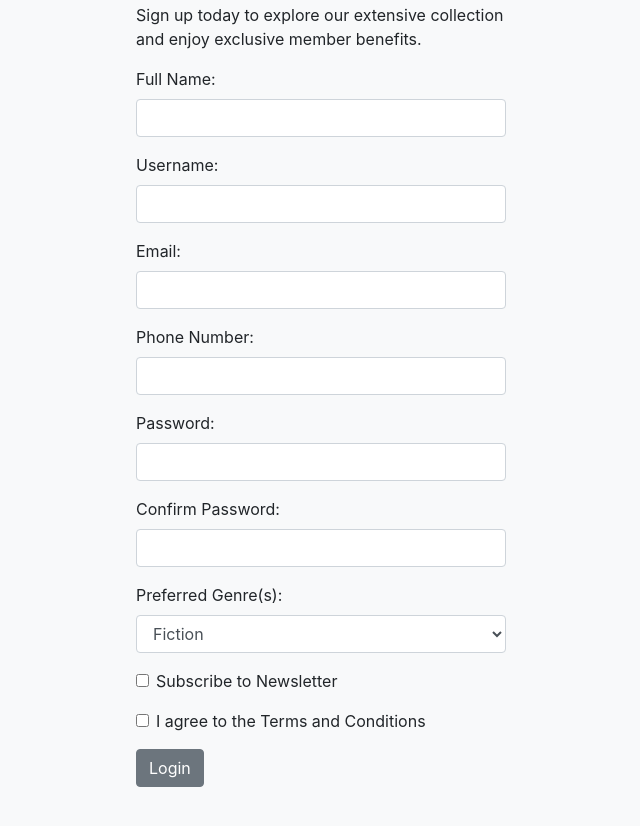
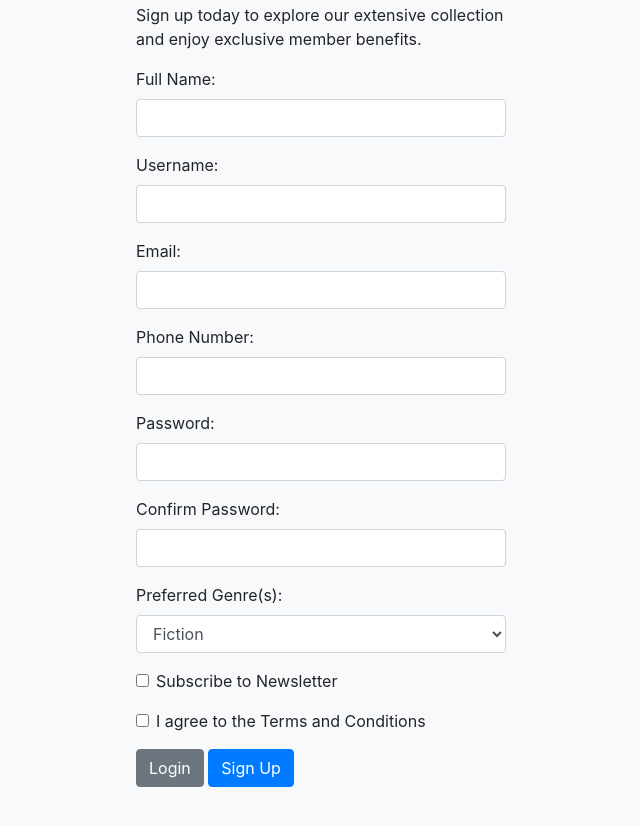
Before and after one commit to VivekSankarSS/Sitehosting, a plain HTML site: page SignUp.html in a window 1280 px wide. Shown: the part 148-974 px from the top of the page, without its empty margins (319-959 px from the left). Drawn offline with nearby package versions, Linux system fonts and the light colour scheme.

Commit message:
Update SignUp.html

```diff
--- a/SignUp.html
+++ b/SignUp.html
@@ -77,9 +77,9 @@
         <input type="checkbox" class="form-check-input" id="termsConditions" name="termsConditions" required>
         <label class="form-check-label" for="termsConditions">I agree to the Terms and Conditions</label>
       </div>
-      <a href="Book.html" class="btn btn-secondary">Login</a>
-
     </form>
+    <a href="Book.html" class="btn btn-secondary">Login</a>
+    <button type="submit" class="btn btn-primary" onclick="validateForm()">Sign Up</button>
   </div>
 
   <script src="https://code.jquery.com/jquery-3.5.1.slim.min.js"></script>
```
